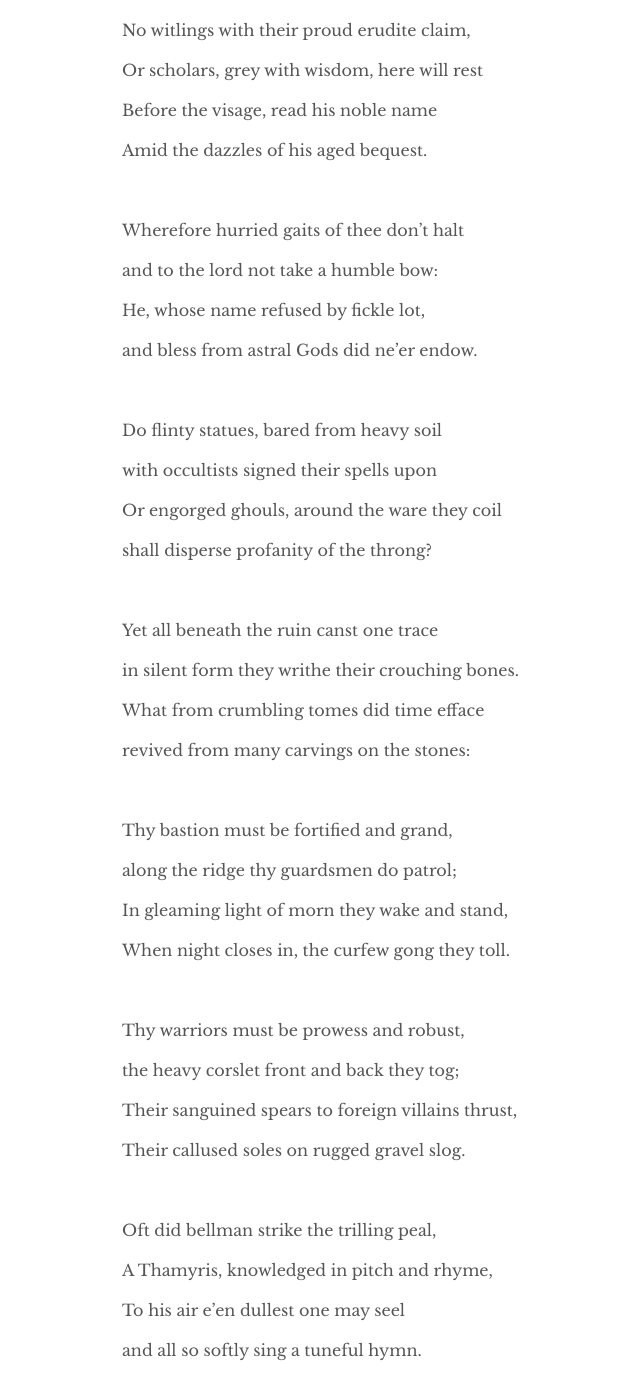
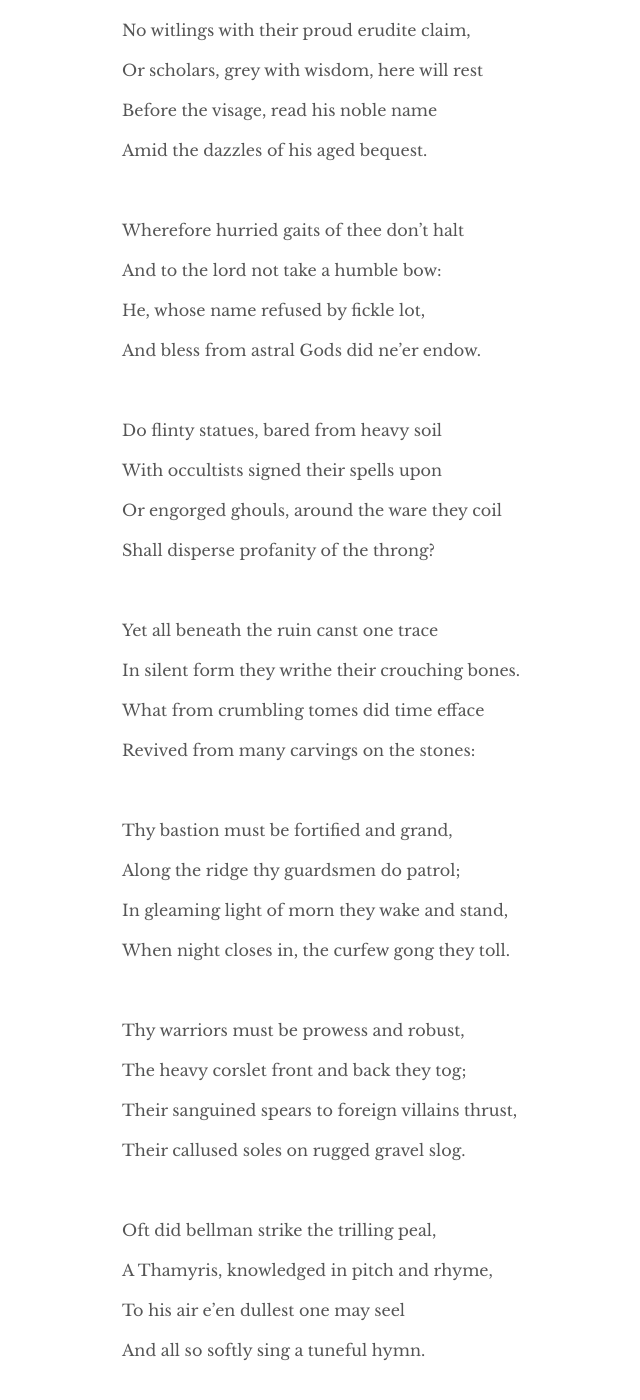
Before and after one commit to VGTHuang/vgthuang.github.io, a Jekyll site: the page built from _posts/2021-09-03-marquis-yi-of-zeng.md, in a window 1280 px wide and 1400 px high, scrolled down 699 px. Shown: the whole window, without its empty margins (118-758 px from the left). Built offline with Jekyll 4.4.1, drawn with Linux system fonts in a browser that asks for light colours.

Commit message:
docs: update blog

```diff
--- a/_posts/2021-09-03-marquis-yi-of-zeng.md
+++ b/_posts/2021-09-03-marquis-yi-of-zeng.md
@@ -44,11 +45,11 @@ Amid the dazzles of his aged bequest.
 
 Wherefore hurried gaits of thee don't halt
 
-and to the lord not take a humble bow:
+And to the lord not take a humble bow:
 
 He, whose name refused by fickle lot,
 
-and bless from astral Gods did ne'er endow.
+And bless from astral Gods did ne'er endow.
 
 
 &nbsp;
@@ -56,11 +57,11 @@ and bless from astral Gods did ne'er endow.
 
 Do flinty statues, bared from heavy soil
 
-with occultists signed their spells upon
+With occultists signed their spells upon
 
 Or engorged ghouls, around the ware they coil
 
-shall disperse profanity of the throng?
+Shall disperse profanity of the throng?
 
 
 &nbsp;
@@ -68,11 +69,11 @@ shall disperse profanity of the throng?
 
 Yet all beneath the ruin canst one trace
 
-in silent form they writhe their crouching bones.
+In silent form they writhe their crouching bones.
 
 What from crumbling tomes did time efface
 
-revived from many carvings on the stones:
+Revived from many carvings on the stones:
 
 
 &nbsp;
@@ -80,7 +81,7 @@ revived from many carvings on the stones:
 
 Thy bastion must be fortified and grand,
 
-along the ridge thy guardsmen do patrol;
+Along the ridge thy guardsmen do patrol;
 
 In gleaming light of morn they wake and stand,
 
@@ -92,7 +93,7 @@ When night closes in, the curfew gong they toll.
 
 Thy warriors must be prowess and robust,
 
-the heavy corslet front and back they tog;
+The heavy corslet front and back they tog;
 
 Their sanguined spears to foreign villains thrust,
 
@@ -108,7 +109,7 @@ A Thamyris, knowledged in pitch and rhyme,
 
 To his air e'en dullest one may seel
 
-and all so softly sing a tuneful hymn.
+And all so softly sing a tuneful hymn.
 
 
 &nbsp;
@@ -190,6 +191,10 @@ Who will get your power and the glory?
 
 Who lives, who dies, who tells them of your story?
 
+
+&nbsp;
+
+
 What shade of crane is cast on cold lagoon?
 
 What ghost of flora is buried in icy moon?
```
Also changed, not shown: other parts of _posts/2021-09-03-marquis-yi-of-zeng.md (+1 -0 lines), README.md.
